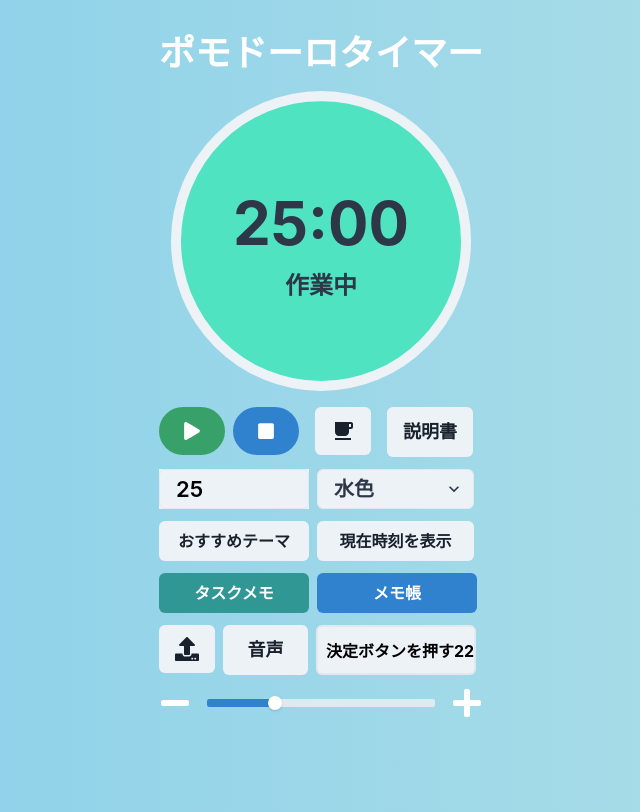
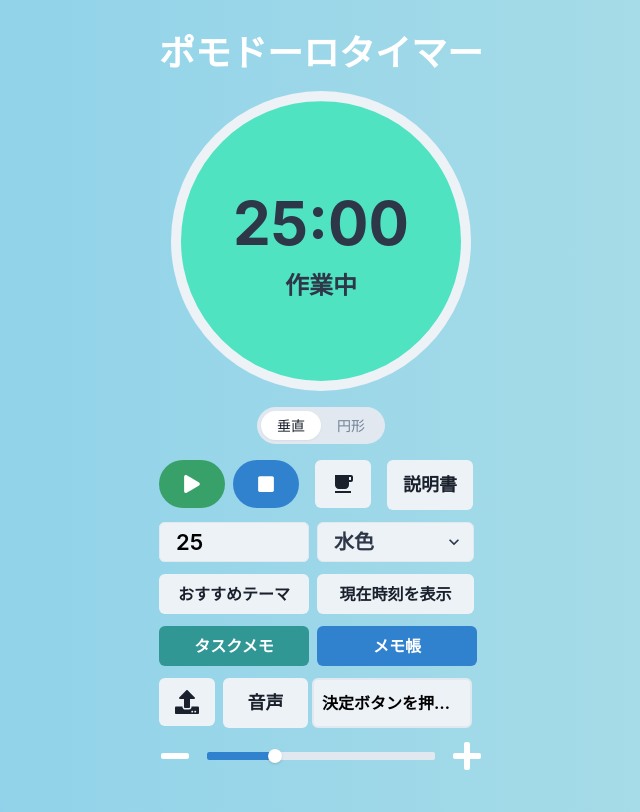
Before and after one commit to uozumi212/pomodoro-timer, a React (Vite) app: page / in a window 1280 px wide. Shown: the whole page, without its empty margins (319-959 px from the left). Built offline with nearby package versions, Linux system fonts and the light colour scheme.

Commit message:
タイマーアニメーション追加、音声ファイルホバー時の確認機能追加

```diff
--- a/src/PomodoroTimer.tsx
+++ b/src/PomodoroTimer.tsx
@@ -22,7 +22,7 @@ import {
   ModalBody,
 } from "@chakra-ui/react";
 import useThemeSwitcher from "./hooks/useThemeSwitcher";
-import { skyBlueGradientTheme} from "./theme/theme";
+import { skyBlueGradientTheme } from "./theme/theme";
 import SoundComponent from "./components/SoundComponent";
 import ModalComponent from "./components/ModalComponent";
 import TaskNotesModal from "./components/TaskNotesModal";
@@ -130,6 +130,7 @@ const PomodoroTimer: React.FC = () => {
               defaultValue={25}
               bg={bgColor}
               color="black"
+              borderRadius="md"
             >
               <NumberInputField
                 placeholder="分単位で入力"
@@ -173,8 +174,8 @@ const PomodoroTimer: React.FC = () => {
             >
               おすすめテーマ
             </Button>
-            <Button onClick={() => setIsTimePopupOpen(prev => !prev)}  ml={2} w={157}>
-                {isTimePopupOpen ? '現在時刻を閉じる' : '現在時刻を表示' }
+            <Button onClick={() => setIsTimePopupOpen(prev => !prev)} ml={2} w={157}>
+              {isTimePopupOpen ? '現在時刻を閉じる' : '現在時刻を表示'}
             </Button>
           </Flex>
 
@@ -223,7 +224,6 @@ const PomodoroTimer: React.FC = () => {
         onClose={() => setIsTimePopupOpen(false)}
         blockScrollOnMount={false}
         isCentered={false}
-          // closeOnOverlayClick={false}
         closeOnEsc={false}
       >
         <ModalOverlay sx={{ pointerEvents: "none" }} backgroundColor="transparent" />
@@ -343,7 +343,8 @@ const PomodoroTimer: React.FC = () => {
             margin="auto"
             borderRadius="5px"
             padding={10}
-                mb={30}>
+            mb={30}
+          >
             閉じる
           </Button>
         </ModalContent>
--- a/src/components/SoundComponent.tsx
+++ b/src/components/SoundComponent.tsx
@@ -8,7 +8,7 @@ import {
   SliderThumb,
   SliderTrack,
   Text,
-  Box,
+  Tooltip,
 } from "@chakra-ui/react";
 import { FaMinus, FaPlus, FaUpload } from "react-icons/fa";
 import { useEffect } from "react";
@@ -58,27 +58,31 @@ const SoundComponent: React.FC<SoundComponentProps> = ({
         <Button onClick={playSound} ml={2} h={50} w={85} fontSize={18}>
           音声
         </Button>
-        <Box
+        <Tooltip label={customSoundName} hasArrow>
+          <Flex
             border="2px"
             borderColor="gray.200"
             borderRadius="md"
             bg={bgColor}
-          p={2}
-          ml={2}
+            ml={1}
             w="160px"
-          isTruncated
+            h="50px"
+            alignItems="center"
+            justifyContent="center"
+            px={2}
           >
             <Text
-            textAlign="center"
-            alignItems="center"
-            mt={1}
               color="black"
               fontWeight="bold"
               fontSize={16}
+              isTruncated
+              width="100%"
+              textAlign="center"
             >
               {customSoundName}
             </Text>
-        </Box>
+          </Flex>
+        </Tooltip>
       </Flex>
 
       <Flex alignItems="center" width="100%" mt={3}>
--- a/src/components/TimerDisplay.tsx
+++ b/src/components/TimerDisplay.tsx
@@ -1,4 +1,4 @@
-import { Box, Circle, Text, useColorModeValue } from "@chakra-ui/react";
+import { Box, Circle, Text, useColorModeValue, HStack } from "@chakra-ui/react";
 import ColorPickerComponent from "./ColorPickerComponent";
 import React, { useState } from "react";
 
@@ -18,32 +18,69 @@ const TimerDisplay: React.FC<TimerDisplayProps> = ({
 
   const [colorPick, setColorPick] = useState("#50e3c2");
   const [pickerVisible, setPickerVisible] = useState(false);
+  const [animationMode, setAnimationMode] = useState<'vertical' | 'radial'>('vertical');
 
   const bgColor = useColorModeValue("gray.100", "gray.700");
   const textColor = useColorModeValue("gray.700", "white");
   const progressColor = colorPick;
+  const segmentBg = useColorModeValue("gray.200", "gray.600");
+  const activeBg = useColorModeValue("white", "gray.800");
+  const activeColor = useColorModeValue("gray.800", "white");
 
   const handleCircleClick = () => {
     setPickerVisible(!pickerVisible);
   };
 
+  // Radial animation calculations
+  const radius = 70;
+  const circumference = 2 * Math.PI * radius;
+  const pct = time / maxTime;
+  const dashArray = `${pct * circumference} ${circumference}`;
+  const dashOffset = -1 * (1 - pct) * circumference;
+
   return (
-    <Box position="relative">
+    <Box position="relative" display="flex" flexDirection="column" alignItems="center">
       <Circle
         size="300px"
         bg={bgColor}
         position="relative"
         mt={4}
         onClick={handleCircleClick}
+        cursor="pointer"
       >
+        {animationMode === 'vertical' ? (
           <Circle
             size="280px"
             bg={progressColor}
             position="absolute"
             clipPath={`inset(${100 - (time / maxTime) * 100}% 0 0 0)`}
-          _hover={{ cursor: "pointer" }}
           />
-        <Box position="relative" zIndex={1}>
+        ) : (
+          <Box
+            position="absolute"
+            width="280px"
+            height="280px"
+            display="flex"
+            alignItems="center"
+            justifyContent="center"
+          >
+            <svg width="280" height="280" viewBox="0 0 280 280" style={{ transform: 'rotate(-90deg)', position: 'absolute' }}>
+              {/* Background Circle */}
+              <circle
+                cx="140"
+                cy="140"
+                r={radius}
+                fill="transparent"
+                stroke={progressColor}
+                strokeWidth="140"
+                strokeDasharray={dashArray}
+                strokeDashoffset={dashOffset}
+              />
+            </svg>
+          </Box>
+        )}
+
+        <Box position="relative" zIndex={1} pointerEvents="none">
           <Text fontSize="6xl" fontWeight="bold" color={textColor}>
             {formatTime(time)}
           </Text>
@@ -57,6 +94,46 @@ const TimerDisplay: React.FC<TimerDisplayProps> = ({
           </Text>
         </Box>
       </Circle>
+
+      <HStack
+        mt={4}
+        bg={segmentBg}
+        p={1}
+        borderRadius="full"
+        spacing={0}
+      >
+        <Box
+          as="button"
+          onClick={(e: React.MouseEvent) => { e.stopPropagation(); setAnimationMode('vertical'); }}
+          bg={animationMode === 'vertical' ? activeBg : "transparent"}
+          color={animationMode === 'vertical' ? activeColor : "gray.500"}
+          boxShadow={animationMode === 'vertical' ? "sm" : "none"}
+          px={4}
+          py={1}
+          borderRadius="full"
+          fontSize="sm"
+          fontWeight="medium"
+          transition="all 0.2s"
+        >
+          垂直
+        </Box>
+        <Box
+          as="button"
+          onClick={(e: React.MouseEvent) => { e.stopPropagation(); setAnimationMode('radial'); }}
+          bg={animationMode === 'radial' ? activeBg : "transparent"}
+          color={animationMode === 'radial' ? activeColor : "gray.500"}
+          boxShadow={animationMode === 'radial' ? "sm" : "none"}
+          px={4}
+          py={1}
+          borderRadius="full"
+          fontSize="sm"
+          fontWeight="medium"
+          transition="all 0.2s"
+        >
+          円形
+        </Box>
+      </HStack>
+
       <ColorPickerComponent
         colorPick={colorPick}
         setColorPick={setColorPick}
```
Lines whose indentation alone changed are shown as unchanged.
